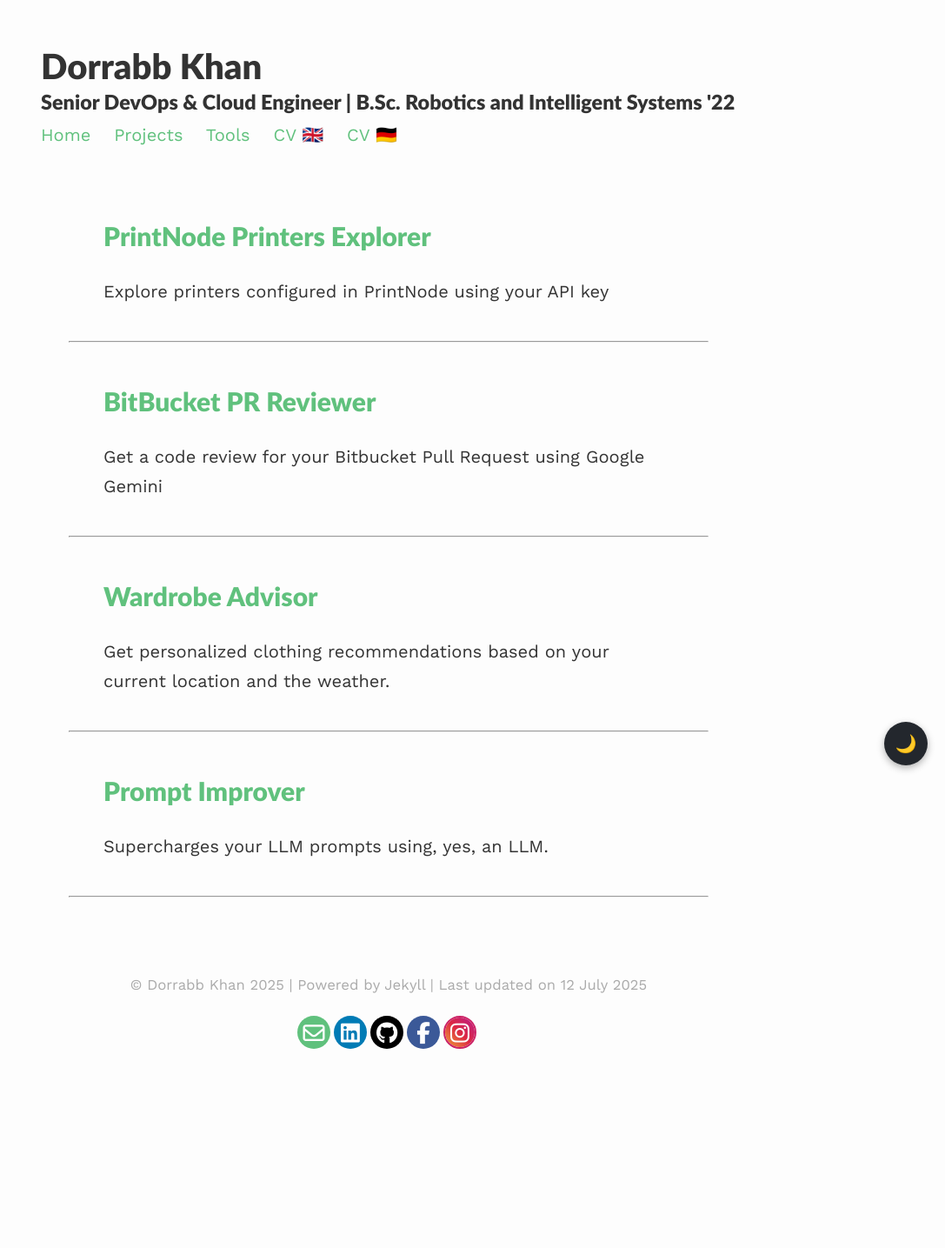
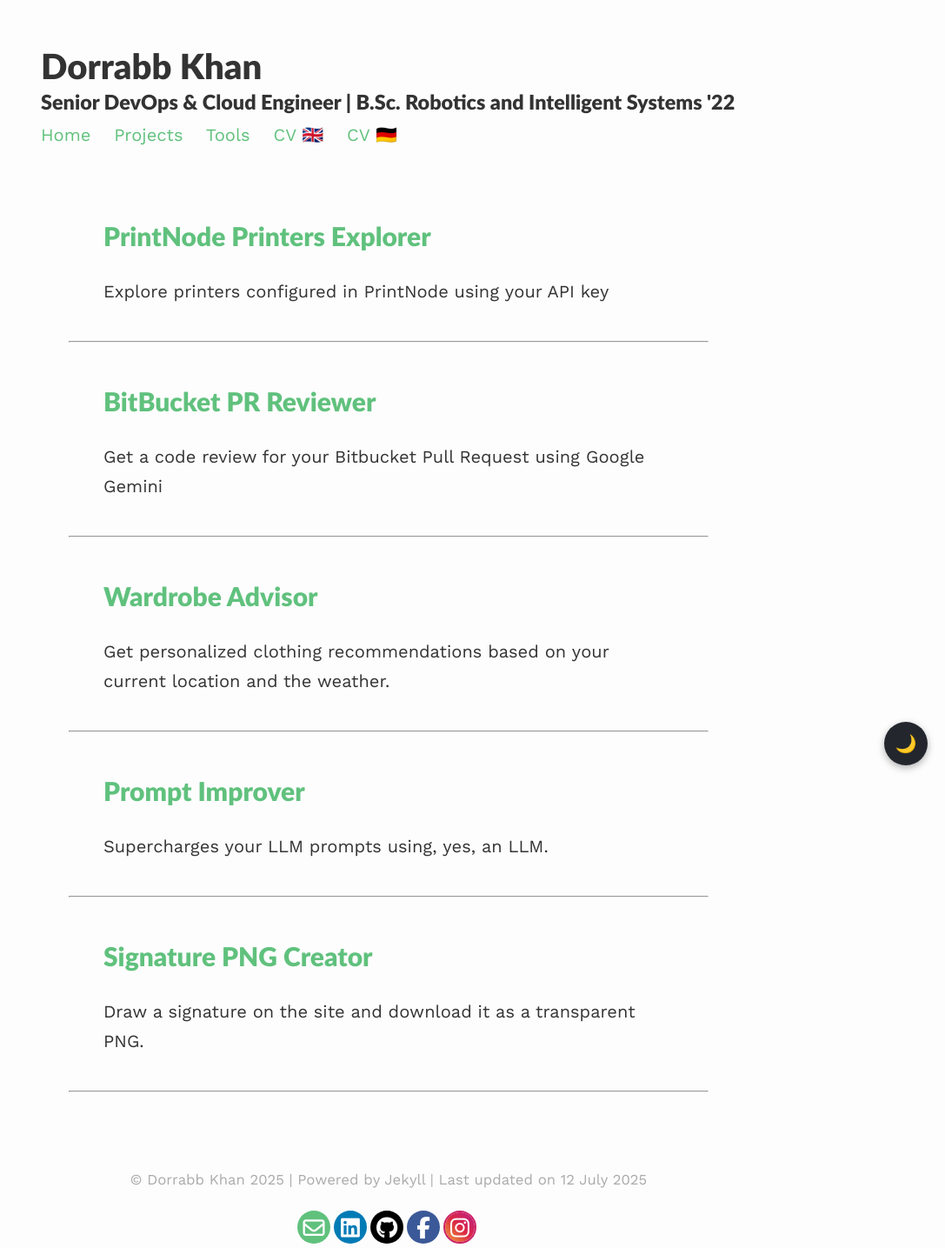
Before and after one commit to dorrabbkhan/dorrabbkhan.github.io, a Jekyll site: the page built from _pages/tools.md, in a window 1280 px wide. Shown: the whole page at 87% size, without its empty margins (193-1280 px from the left). Built offline with Jekyll 4.4.1, drawn with Linux system fonts in a browser that asks for light colours; before the commit the page ends 1211 px from its top, so only the background shows below that; some of the changed lines change nothing that is shown.

Commit message:
Add signature creator tool

```diff
--- a/_config.yml
+++ b/_config.yml
@@ -52,6 +52,7 @@
       - bitbucket-pr-reviewer.md
       - how-many-layers.md
       - prompt-improver.md
+      - signature-creator.md
 
 sass:
   sass_dir: /assets/css/_sass
--- /dev/null
+++ b/_tools/signature-creator.md
@@ -0,0 +1,204 @@
+---
+layout: project
+title: Signature PNG Creator
+description: Draw a signature on the site and download it as a transparent PNG.
+---
+
+Draw your signature below and download it as a transparent PNG!
+
+<div class="container">
+    <div class="controls">
+        <label for="penColor">Pen Color:</label>
+        <input type="color" id="penColor" value="#000000">
+
+        <button id="undoBtn">Undo</button>
+        <button id="clearBtn">Clear</button>
+        <button id="downloadBtn">Download Signature</button>
+    </div>
+    <canvas id="signatureCanvas"></canvas>
+    <div id="error-message" class="error-message" style="display: none;"></div>
+
+</div>
+
+<style>
+  /* Inherit some styles from the example for general layout */
+  .container {
+    max-width: 800px;
+    margin: 20px auto;
+    background-color: #f8f9fa;
+    border-radius: 8px;
+    box-shadow: 0 2px 10px rgba(0, 0, 0, 0.1);
+    padding: 30px;
+    text-align: center; /* Center the canvas and controls */
+  }
+
+  .controls {
+    margin-bottom: 20px;
+    display: flex;
+    flex-wrap: wrap;
+    justify-content: center;
+    align-items: center;
+    gap: 10px; /* Space between control elements */
+  }
+
+  .controls label {
+    margin-right: 5px;
+    font-weight: 600;
+  }
+
+  .controls input[type="color"] {
+    -webkit-appearance: none;
+    -moz-appearance: none;
+    appearance: none;
+    width: 40px; /* Adjust size */
+    height: 40px;
+    border: none;
+    background-color: transparent;
+    cursor: pointer;
+    padding: 0;
+    border-radius: 4px;
+    overflow: hidden; /* Hide default color picker border */
+  }
+
+  .controls input[type="color"]::-webkit-color-swatch-wrapper {
+    padding: 0;
+  }
+
+  .controls input[type="color"]::-webkit-color-swatch {
+    border: 1px solid #ccc;
+    border-radius: 4px;
+  }
+
+  .controls input[type="color"]::-moz-color-swatch-wrapper {
+    padding: 0;
+  }
+
+  .controls input[type="color"]::-moz-color-swatch {
+    border: 1px solid #ccc;
+    border-radius: 4px;
+  }
+
+  button {
+    background-color: #4a90e2;
+    color: white;
+    border: none;
+    border-radius: 4px;
+    padding: 10px 16px;
+    font-size: 16px;
+    cursor: pointer;
+    transition: background-color 0.2s;
+    font-weight: 600;
+  }
+
+  button:hover {
+    background-color: #3a7bc8;
+  }
+
+  button:disabled {
+    background-color: #cccccc;
+    cursor: not-allowed;
+  }
+
+  #signatureCanvas {
+    border: 1px solid #ccc;
+    border-radius: 4px;
+    background-color: #fff;
+    touch-action: none; /* Prevent scrolling on mobile when drawing */
+    max-width: 100%; /* Ensure canvas is responsive */
+    height: auto; /* Maintain aspect ratio */
+  }
+
+  .error-message {
+    background-color: #f8d7da;
+    color: #721c24;
+    border: 1px solid #f5c6cb;
+    text-align: center;
+    font-size: 16px;
+    padding: 10px;
+    margin-top: 20px;
+    border-radius: 8px;
+  }
+</style>
+
+<script src="https://cdn.jsdelivr.net/npm/signature_pad@4.1.0/dist/signature_pad.umd.min.js"></script>
+<script>
+    document.addEventListener('DOMContentLoaded', () => {
+        const canvas = document.getElementById('signatureCanvas');
+        const penColorInput = document.getElementById('penColor');
+        const undoBtn = document.getElementById('undoBtn');
+        const clearBtn = document.getElementById('clearBtn');
+        const downloadBtn = document.getElementById('downloadBtn');
+        const errorMessageDiv = document.getElementById('error-message');
+
+        let signaturePad = null;
+
+        // Function to resize canvas
+        function resizeCanvas() {
+            const ratio = Math.max(window.devicePixelRatio || 1, 1);
+            canvas.width = canvas.offsetWidth * ratio;
+            canvas.height = canvas.offsetHeight * ratio;
+            canvas.getContext('2d').scale(ratio, ratio);
+            if (signaturePad) {
+                signaturePad.clear(); // Clear the canvas on resize to avoid drawing issues
+                // Re-apply drawing if needed, but for signature, it's usually cleared.
+            }
+        }
+
+        // Set initial canvas size and then adjust on window resize
+        resizeCanvas();
+        window.addEventListener('resize', resizeCanvas);
+
+        // Initialize SignaturePad
+        signaturePad = new SignaturePad(canvas, {
+            backgroundColor: 'rgba(255, 255, 255, 0)', // Transparent background for PNG
+            penColor: penColorInput.value,
+            minWidth: 0.5, // Mimic pen pressure
+            maxWidth: 2.5, // Mimic pen pressure
+            throttle: 0, // No throttling for smoother drawing
+            velocityFilterWeight: 0.7 // Adjust for a more natural feel
+        });
+
+        // Event Listeners
+        penColorInput.addEventListener('input', (event) => {
+            signaturePad.penColor = event.target.value;
+        });
+
+        undoBtn.addEventListener('click', () => {
+            const data = signaturePad.toData();
+            if (data.length > 0) {
+                data.pop(); // Remove the last stroke
+                signaturePad.fromData(data);
+            }
+        });
+
+        clearBtn.addEventListener('click', () => {
+            signaturePad.clear();
+        });
+
+        downloadBtn.addEventListener('click', () => {
+            if (signaturePad.isEmpty()) {
+                showError('Please draw your signature before downloading.');
+                return;
+            }
+
+            // Hide error message if drawing exists
+            errorMessageDiv.style.display = 'none';
+
+            // Get the signature as a data URL (PNG format, transparent background)
+            const dataURL = signaturePad.toDataURL('image/png');
+
+            // Create a temporary link element to trigger download
+            const a = document.createElement('a');
+            a.href = dataURL;
+            a.download = 'signature.png'; // File name
+            document.body.appendChild(a); // Append to body is necessary for Firefox
+            a.click(); // Programmatically click the link to trigger download
+            document.body.removeChild(a); // Clean up the temporary link
+        });
+
+        function showError(message) {
+            errorMessageDiv.textContent = message;
+            errorMessageDiv.style.display = 'block';
+        }
+    });
+</script>
```
